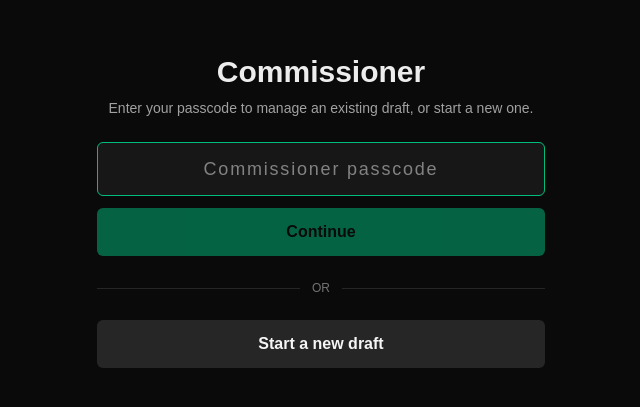
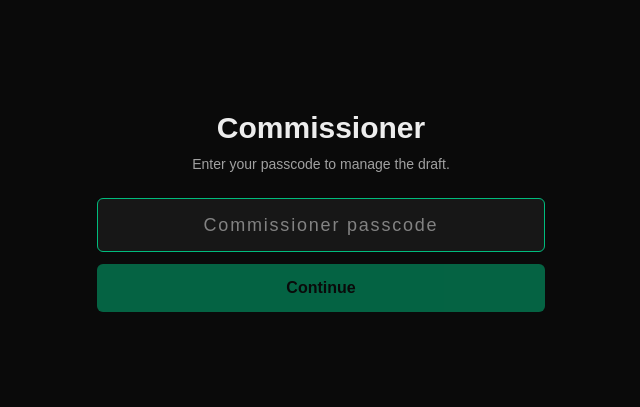
Before and after one commit to markjszymanski/draft-app, a Next.js app: page /commissioner/login in a window 1280 px wide. Shown: the part 189-596 px from the top of the page, without its empty margins (319-959 px from the left). Built offline with nearby package versions, Linux system fonts and the light colour scheme.

Commit message:
Hide 'Start a new draft' button on commissioner login (temporary)

```diff
--- a/app/commissioner/login/page.tsx
+++ b/app/commissioner/login/page.tsx
@@ -1,5 +1,5 @@
 import { CommissionerLoginForm } from './LoginForm';
-import { NewDraftButton } from './NewDraftButton';
+// import { NewDraftButton } from './NewDraftButton';
 
 export default function CommissionerLoginPage() {
   return (
@@ -8,16 +8,20 @@ export default function CommissionerLoginPage() {
         <header className="text-center">
           <h1 className="text-3xl font-bold">Commissioner</h1>
           <p className="text-neutral-400 text-sm mt-2">
-            Enter your passcode to manage an existing draft, or start a new one.
+            Enter your passcode to manage the draft.
           </p>
         </header>
         <CommissionerLoginForm />
+        {/*
+        // Temporarily hidden — we don't want accidental new drafts on the public URL.
+        // Re-enable to allow creating a new draft from the login page.
         <div className="flex items-center gap-3 text-xs text-neutral-500">
           <span className="flex-1 h-px bg-neutral-800" />
           OR
           <span className="flex-1 h-px bg-neutral-800" />
         </div>
         <NewDraftButton />
+        */}
       </div>
     </main>
   );
```
